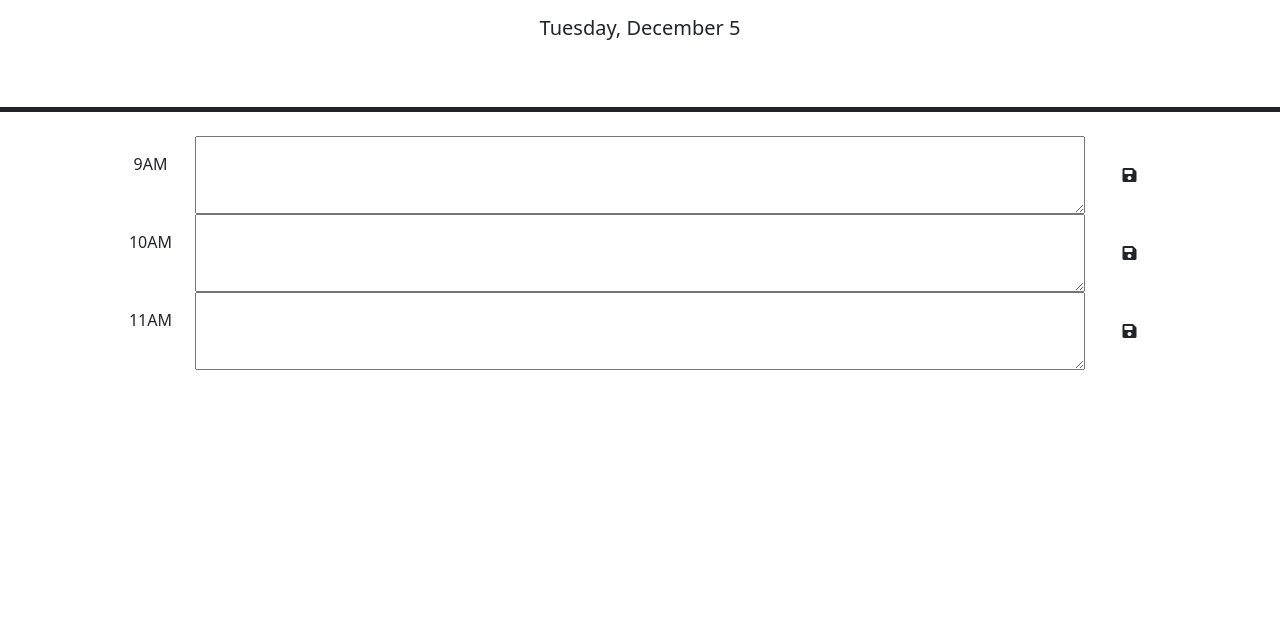
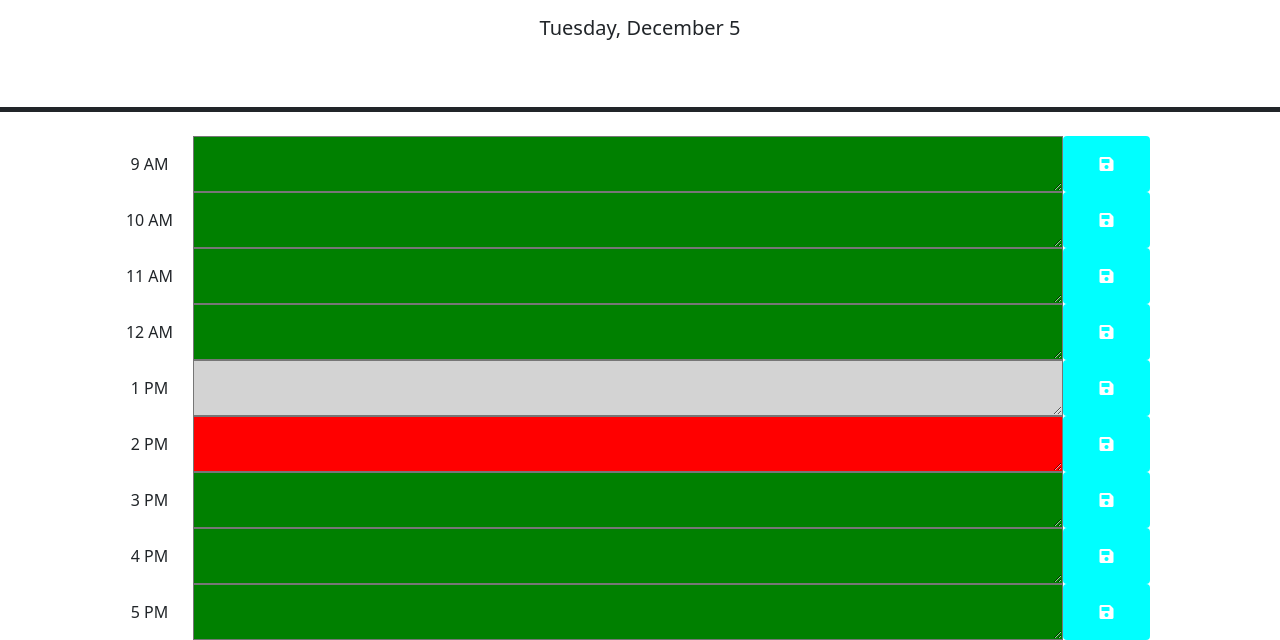
Before and after one commit to ggoodnight0/Activity-5, a plain HTML site: page index.html in a window 1280 px wide. Shown: the part 166-806 px from the top of the page. Drawn offline with nearby package versions, Linux system fonts and the light colour scheme.

Commit message:
Add files via upload

```diff
--- a/index.html
+++ b/index.html
@@ -29,41 +29,80 @@
       <p id="currentDay" class="lead"></p>
     </header>
     <div class="container-lg px-5">
-      <!-- Use class for "past", "present", and "future" to apply styles to the
-        time-block divs accordingly. The javascript will need to do this by
-        adding/removing these classes on each div by comparing the hour in the
-        id to the current hour. The html provided below is meant to be an example
-        demonstrating how the css provided can be leveraged to create the
-        desired layout and colors. The html below should be removed or updated
-        in the finished product. Remember to delete this comment once the
-        code is implemented.
-        -->
 
-      <!-- Example of a past time block. The "past" class adds a gray background color. -->
-      <div id="hour-9" class="row time-block past">
-        <div class="col-2 col-md-1 hour text-center py-3">9AM</div>
-        <textarea class="col-8 col-md-10 description" rows="3"> </textarea>
+        <div class="row">
+            <div id="hour-9" class="row time-block">
+              <div class="col-2 col-md-1 hour text-center py-3">9 AM</div>
+              <textarea class="col-8 col-md-10 description"></textarea>
               <button class="btn saveBtn col-2 col-md-1" aria-label="save">
                 <i class="fas fa-save" aria-hidden="true"></i>
               </button>
             </div>
 
-      <!-- Example of a a present time block. The "present" class adds a red background color. -->
-      <div id="hour-10" class="row time-block present">
-        <div class="col-2 col-md-1 hour text-center py-3">10AM</div>
-        <textarea class="col-8 col-md-10 description" rows="3"> </textarea>
+            <div id="hour-10" class="row time-block">
+              <div class="col-2 col-md-1 hour text-center py-3">10 AM</div>
+              <textarea class="col-8 col-md-10 description"></textarea>
               <button class="btn saveBtn col-2 col-md-1" aria-label="save">
                 <i class="fas fa-save" aria-hidden="true"></i>
               </button>
             </div>
 
-      <!-- Example of a future time block. The "future" class adds a green background color. -->
-      <div id="hour-11" class="row time-block future">
-        <div class="col-2 col-md-1 hour text-center py-3">11AM</div>
-        <textarea class="col-8 col-md-10 description" rows="3"> </textarea>
+            <div id="hour-11" class="row time-block">
+                <div class="col-2 col-md-1 hour text-center py-3">11 AM</div>
+                <textarea class="col-8 col-md-10 description"></textarea>
                 <button class="btn saveBtn col-2 col-md-1" aria-label="save">
                   <i class="fas fa-save" aria-hidden="true"></i>
                 </button>
+              </div>
+
+              <div id="hour-12" class="row time-block">
+                <div class="col-2 col-md-1 hour text-center py-3">12 AM</div>
+                <textarea class="col-8 col-md-10 description"></textarea>
+                <button class="btn saveBtn col-2 col-md-1" aria-label="save">
+                  <i class="fas fa-save" aria-hidden="true"></i>
+                </button>
+              </div>
+
+              <div id="hour-1" class="row time-block">
+                <div class="col-2 col-md-1 hour text-center py-3">1 PM</div>
+                <textarea class="col-8 col-md-10 description"></textarea>
+                <button class="btn saveBtn col-2 col-md-1" aria-label="save">
+                  <i class="fas fa-save" aria-hidden="true"></i>
+                </button>
+              </div>
+
+              <div id="hour-2" class="row time-block">
+                <div class="col-2 col-md-1 hour text-center py-3">2 PM</div>
+                <textarea class="col-8 col-md-10 description"></textarea>
+                <button class="btn saveBtn col-2 col-md-1" aria-label="save">
+                  <i class="fas fa-save" aria-hidden="true"></i>
+                </button>
+              </div>
+
+              <div id="hour-3" class="row time-block">
+                <div class="col-2 col-md-1 hour text-center py-3">3 PM</div>
+                <textarea class="col-8 col-md-10 description"></textarea>
+                <button class="btn saveBtn col-2 col-md-1" aria-label="save">
+                  <i class="fas fa-save" aria-hidden="true"></i>
+                </button>
+              </div>
+
+              <div id="hour-4" class="row time-block">
+                <div class="col-2 col-md-1 hour text-center py-3">4 PM</div>
+                <textarea class="col-8 col-md-10 description"></textarea>
+                <button class="btn saveBtn col-2 col-md-1" aria-label="save">
+                  <i class="fas fa-save" aria-hidden="true"></i>
+                </button>
+              </div>
+
+              <div id="hour-5" class="row time-block">
+                <div class="col-2 col-md-1 hour text-center py-3">5 PM</div>
+                <textarea class="col-8 col-md-10 description"></textarea>
+                <button class="btn saveBtn col-2 col-md-1" aria-label="save">
+                  <i class="fas fa-save" aria-hidden="true"></i>
+                </button>
+              </div>
+
           </div>
 
     <script src="https://code.jquery.com/jquery-3.4.1.min.js"></script>
@@ -74,5 +113,6 @@
     ></script>
 
     <script src="script.js"></script>
+    <link rel="stylesheet" href="style.css" />
   </body>
 </html>
--- /dev/null
+++ b/style.css
@@ -0,0 +1,18 @@
+/* style.css */
+
+.time-block.past .description {
+    background-color:lightgray;
+  }
+
+  .time-block.present .description {
+    background-color:red;
+  }
+
+  .time-block.future .description {
+    background-color:green;
+  }
+
+  .saveBtn {
+    background-color:aqua;
+    color:white
+  }
```
Also changed, not shown: script.js (indentation only). Lines whose indentation alone changed are shown as unchanged.
